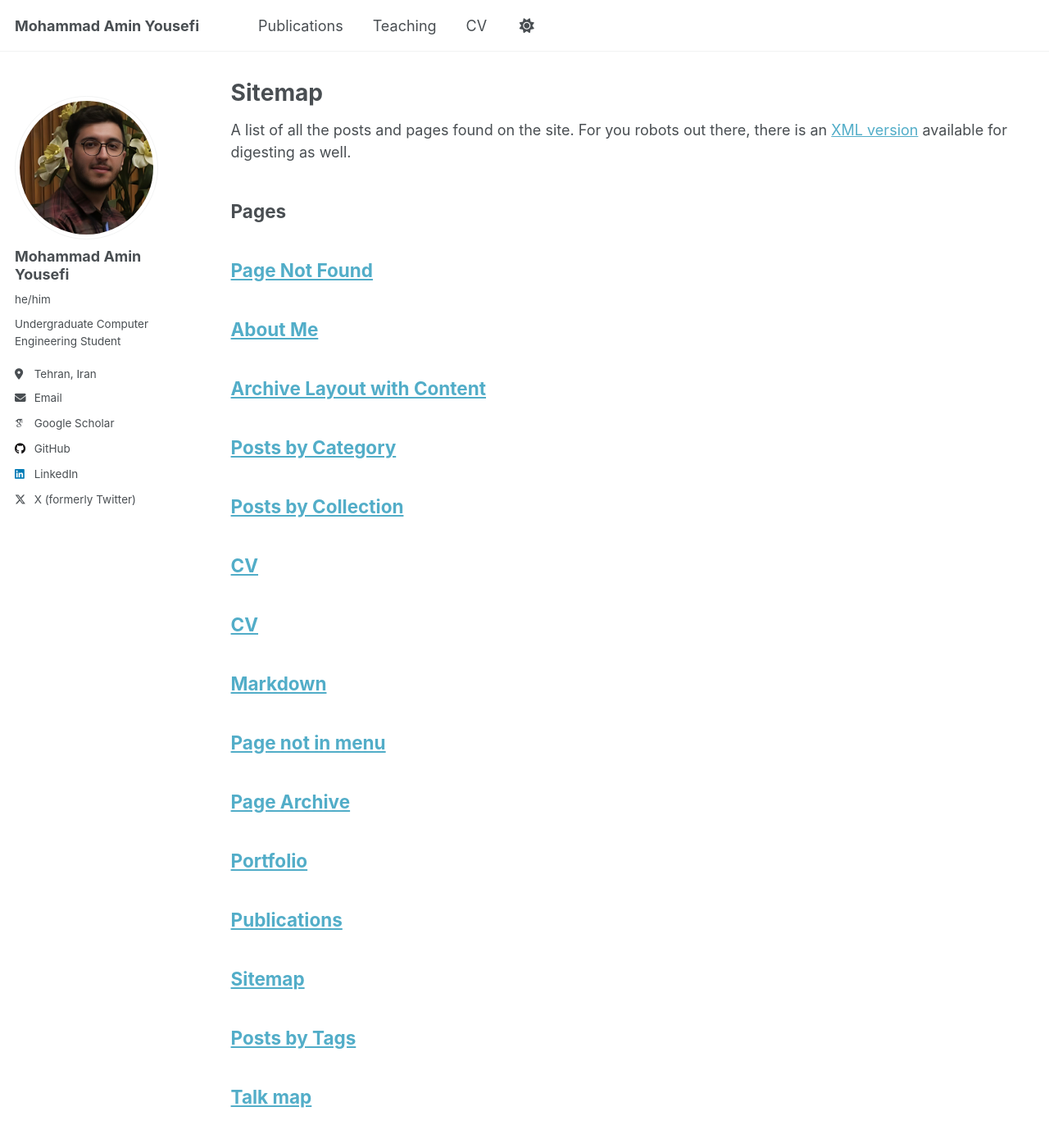
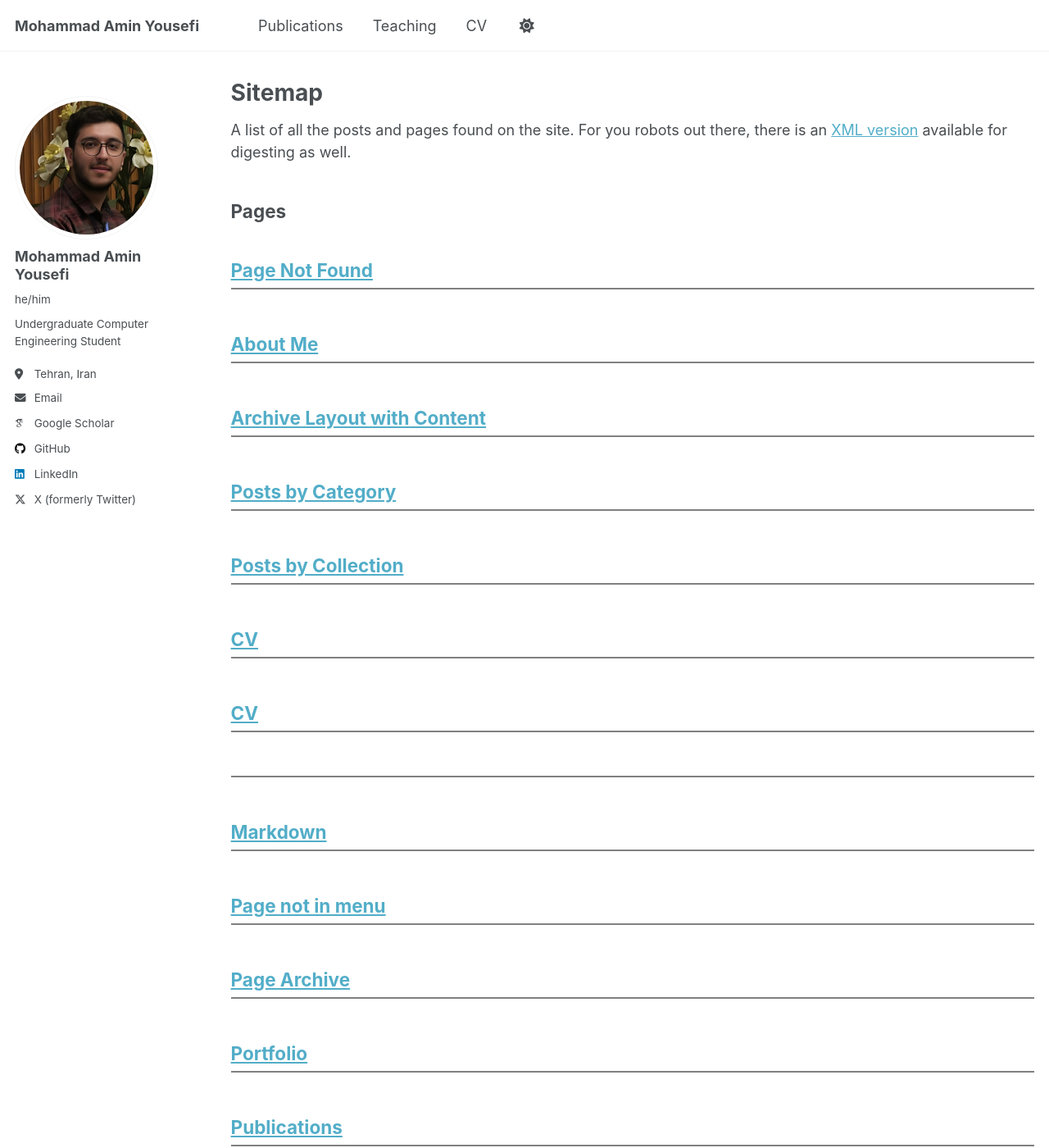
Before and after one commit to MAmin-y/MAmin-y.github.io, a Jekyll site: the page built from _pages/sitemap.md, in a window 1280 px wide and 1400 px high. Shown: the whole window at 82% size. Built offline with Jekyll 4.4.1, drawn with Linux system fonts in a browser that asks for light colours; some web fonts are replaced; a script that is not in the unit is left out; some of the changed text lies outside the part shown.

Commit message:
fix some layout

```diff
--- a/_includes/archive-single.html
+++ b/_includes/archive-single.html
@@ -12,72 +12,103 @@
 {% assign title = post.title %}
 {% endif %}
 
-<div class="{{ include.type | default: "list" }}__item">
+<style>
+  table {
+    border: none;
+    font-size: medium;
+    padding: 0;
+    p {
+      margin: 0;
+    }
+  }
+
+  td, th {
+    border: none;
+    padding: 0;
+  }
+</style>
+
+<div class="{{ include.type | default: " list" }}__item">
   <article class="archive__item" itemscope itemtype="http://schema.org/CreativeWork">
     {% if include.type == "grid" and teaser %}
     <div class="archive__item-teaser">
-        <img src=
-          {% if teaser contains "://" %}
-            "{{ teaser }}"
-          {% else %}
-            "{{ teaser | prepend: "/images/" | prepend: base_path }}"
-          {% endif %}
-          alt="">
+      <img src={% if teaser contains "://" %} "{{ teaser }}" {% else %} "{{ teaser | prepend: " /images/" | prepend: base_path }}" {% endif
+        %} alt="">
     </div>
     {% endif %}
 
     <h2 class="archive__item-title" itemprop="headline">
       {% if post.link %}
-        <a href="{{ post.link }}">{{ title }}</a> <a href="{{ base_path }}{{ post.url }}" rel="permalink"><i class="fa fa-link" aria-hidden="true" title="permalink"></i><span class="sr-only">Permalink</span></a>
+      <a href="{{ post.link }}">{{ title }}</a> <a href="{{ base_path }}{{ post.url }}" rel="permalink"><i class="fa fa-link"
+          aria-hidden="true" title="permalink"></i><span class="sr-only">Permalink</span></a>
       {% else %}
       <a href="{{ base_path }}{{ post.url }}" rel="permalink">{{ title }}</a>
       {% endif %}
     </h2>
 
     {% if post.read_time %}
-      <p class="page__meta"><i class="fa fa-clock" aria-hidden="true"></i> {% include read-time.html %}</p>
+    <p class="page__meta"><i class="fa fa-clock-o" aria-hidden="true"></i> {% include read-time.html %}</p>
     {% endif %}
 
+    {% if post.location and post.collection == 'projects' or post.collection == 'research' or post.collection == 'work' %}
+      <p style="margin-bottom: 8px;"><i class="fa-solid fa-location-dot icon-pad-right" aria-hidden="true"></i>{{ post.location }}</p>
+    {% elsif post.authors %}
+      <p style="margin-bottom: 8px;"><i class="fa-solid" aria-hidden="true"></i>{{ post.authors }}</p>
+    {% endif %}
+    <hr style="border: 1px solid gray; margin-top: 8px; margin-bottom: 8px;">
+
+    <table>
+      <tr>
+        <td align="left">
           {% if post.collection == 'teaching' %}
-          <p> {{ post.type }}, <i>{{ post.venue }}</i> </p>
+          <p> {{ post.type }}, <i>{{ post.venue }}</i> <!-- , {{ page.date | default: "1900-01-01" | date: "%Y" }} --> </p>
           {% elsif post.collection == 'publications' %}
+            {% if post.venue %}
             <p>Published in <i>{{ post.venue }}</i>, {{ post.date | default: "1900-01-01" | date: "%Y" }} </p>
+            {% elsif post.submitted %}
+            <p>Submitted to <i>{{ post.submitted }}</i></p>
+            {% endif %}
+          {% elsif post.daterange %}
+          <p class="page__date"><strong><i class="fa fa-fw fa-calendar" aria-hidden="true"></i></strong> {{ post.daterange | default "" }}</p>
           {% elsif post.date %}
-         <p class="page__date"><strong><i class="fa fa-fw fa-calendar" aria-hidden="true"></i> {{ site.data.ui-text[site.locale].date_label | default: "Published:" }}</strong> <time datetime="{{ post.date | default: "1900-01-01" | date_to_xmlschema }}">{{ post.date | default: "1900-01-01" | date: "%B %d, %Y" }}</time></p>
+          <p class="page__date"><strong><i class="fa fa-fw fa-calendar" aria-hidden="true"></i> {{ site.data.ui-text[site.locale].date_label |
+              default: "Published:" }}</strong> <time datetime="{{ post.date | default: " 1900-01-01" | date_to_xmlschema }}">{{ post.date |
+              default: "1900-01-01" | date: "%B %d, %Y" }}</time></p>
           {% endif %}
+        </td>
+        <td align="right">
+          {% if post.role %}
+          <p><strong>{{ post.role }}</strong></p>
+          {% elsif post.lang %}
+          <p><strong>{{ post.lang }}</strong></p>
+          {% endif %}
+        </td>
+      </tr>
+    </table>
 
     {% if post.excerpt and site.read_more != 'enabled' %}
     <p class="archive__item-excerpt" itemprop="description">{{ post.excerpt | markdownify }}</p>
     {% elsif post.excerpt and site.read_more == 'enabled' %}
-    <p class="archive__item-excerpt" itemprop="description"><p>{{ post.excerpt | markdownify | remove: '<p>' | remove: '</p>' }}<strong><a href="{{ base_path }}{{ post.url }}" rel="permalink"> Read more</a></strong></p></p>
+    <p class="archive__item-excerpt" itemprop="description">
+    <p>{{ post.excerpt | markdownify | remove: '
+    <p>' | remove: '</p>' }}<strong><a href="{{ base_path }}{{ post.url }}" rel="permalink"> Read more</a></strong></p>
+    </p>
     {% endif %}
 
-    {% if post.citation and post.paperurl and post.slidesurl and post.bibtexurl %}
-      <p>Recommended citation: {{ post.citation }}<br /><a href="{{ post.paperurl }}">Download Paper</a> | <a href="{{ post.slidesurl }}">Download Slides</a> | <a href="{{ post.bibtexurl }}">Download Bibtex</a></p>
-    {% elsif post.citation and post.paperurl and post.slidesurl %}
-      <p>Recommended citation: {{ post.citation }}<br /><a href="{{ post.paperurl }}">Download Paper</a> | <a href="{{ post.slidesurl }}">Download Slides</a></p>
-    {% elsif post.citation and post.paperurl and post.bibtexurl %}
-      <p>Recommended citation: {{ post.citation }}<br /><a href="{{ post.paperurl }}">Download Paper</a> | <a href="{{ post.bibtexurl }}">Download Bibtex</a></p>
+    {% if post.citation and post.paperurl and post.slidesurl %}
+    <p>Recommended citation: {{ post.citation }}<br /><a href="{{ post.paperurl }}">Download Paper</a> | <a
+        href="{{ post.slidesurl }}">Download Slides</a></p>
     {% elsif post.citation and post.paperurl %}
     <p>Recommended citation: {{ post.citation }}<br /><a href="{{ post.paperurl }}">Download Paper</a></p>
-    {% elsif post.citation and post.slidesurl and post.bibtexurl %}
-      <p>Recommended citation: {{ post.citation }}<br /><a href="{{ post.slidesurl }}">Download Slides</a> | <a href="{{ post.bibtexurl}}">Download Bibtex</a></p>
     {% elsif post.citation and post.slidesurl %}
     <p>Recommended citation: {{ post.citation }}<br /><a href="{{ post.slidesurl }}">Download Slides</a></p>
-    {% elsif post.citation and post.bibtexurl %}
-      <p>Recommended citation: {{ post.citation }}<br /><a href="{{ post.bibtexurl }}">Download Bibtex</a></p>
     {% elsif post.citation %}
     <p>Recommended citation: {{ post.citation }}</p>
-    {% elsif post.paperurl and post.bibtexurl %}
-      <p><a href=" {{ post.paperurl }} ">Download Paper</a> | <a href="{{ post.bibtexurl }}">Download Bibtex</a></p>
     {% elsif post.paperurl %}
     <p><a href=" {{ post.paperurl }} ">Download Paper</a></p>
-    {% elsif post.slidesurl and post.bibtexurl %}
-      <p><a href="{{ post.slidesurl }}">Download Slides</a> | <a href="{{ post.bibtexurl }}">Download Bibtex</a></p>
     {% elsif post.slidesurl %}
-      <p><a href="{{ post.slidesurl }}">Download Slides</a></p>
-    {% elsif post.bibtexurl %}
-      <p><a href="{{ post.bibtexurl }}">Download Bibtex</a></p>
+    <p>Download <a href="{{ post.slidesurl }}">Download Slides</a></p>
+    </p>
     {% endif %}
 
   </article>
```
Lines whose indentation alone changed are shown as unchanged.
